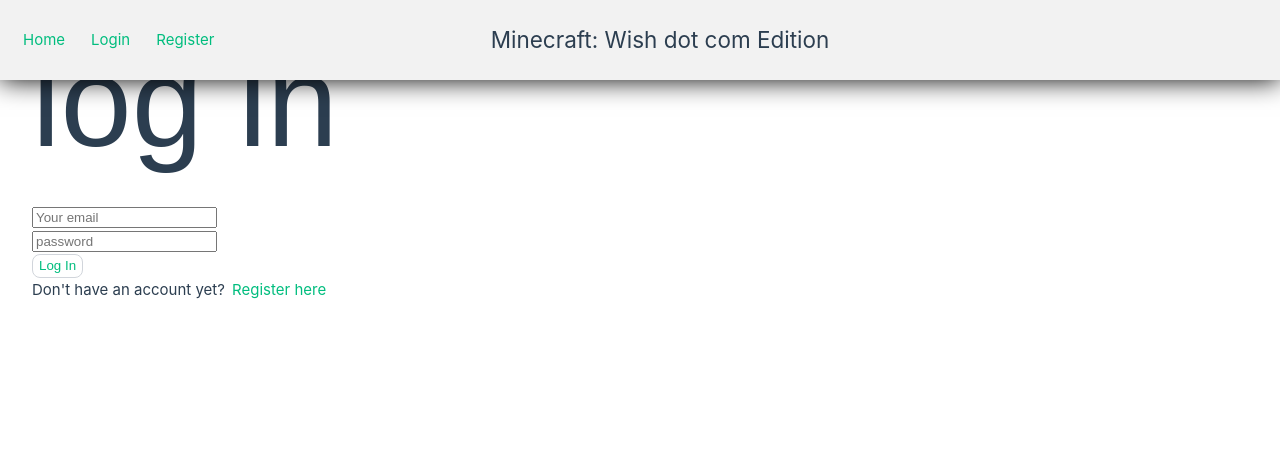
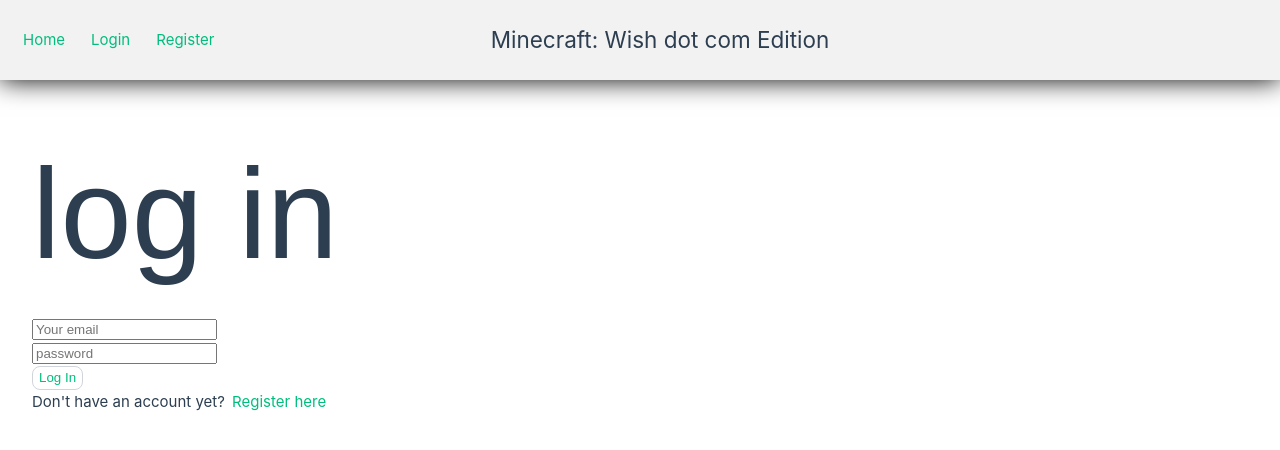
Before and after one commit to staten-island-tech/vue-supabase-project-epic-games-fortnite-2, a Vue app in the folder paint/: page /login in a window 1280 px wide. Shown: the top 450 px of the page. Built offline with nearby package versions, Linux system fonts and the light colour scheme; a web font is replaced by a local one.

Commit message:
asdasjasjfle

```diff
--- a/paint/src/views/UserLogin.vue
+++ b/paint/src/views/UserLogin.vue
@@ -55,7 +55,7 @@ const signIn = async function (email: string, pass: string) {
 <style scoped>
 @import url('https://fonts.googleapis.com/css2?family=Tiny5&display=swap');
   .body {
-    margin-top: 5rem;
+    margin-top: 8rem;
   }
 
   .tiny5-regular {
@@ -74,7 +74,9 @@ const signIn = async function (email: string, pass: string) {
 #head{
   font-size: 8rem;
 }
-
+#outer{
+  margin-top: 7rem;
+}
 .buttonblock {
   background-color: #FFFFFF;
   border: 1px solid rgb(209,213,219);
--- a/paint/src/views/WorldsView.vue
+++ b/paint/src/views/WorldsView.vue
@@ -170,9 +170,9 @@ async function deleteWorld(world: UUID) {
 
 <style scoped>
 .body {
-  margin-top: 80px;
-
-  .buttonblock {
+  margin-top: 120px;
+}
+.buttonblock {
   background-color: #FFFFFF;
   border: 1px solid rgb(209,213,219);
   border-radius: .5rem;
@@ -200,4 +200,5 @@ async function deleteWorld(world: UUID) {
 .buttonblock:focus-visible {
   box-shadow: none;
 }
-}</style>
+
+</style>
```
